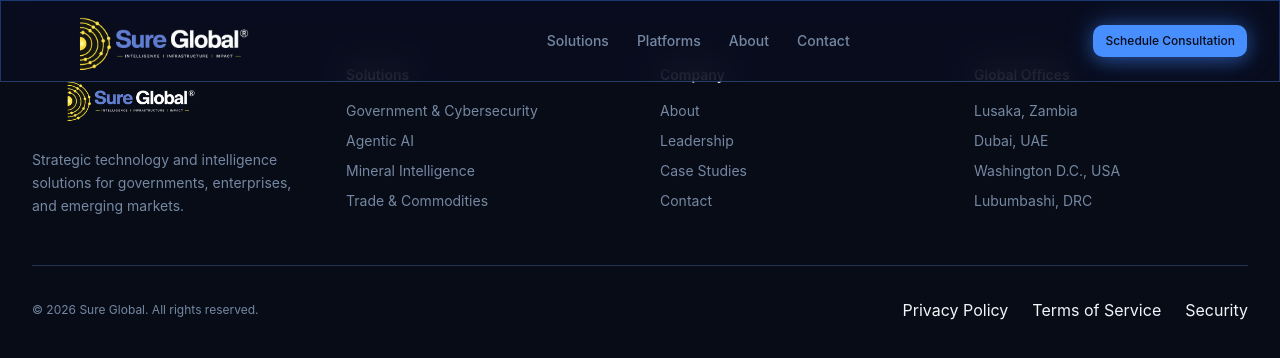
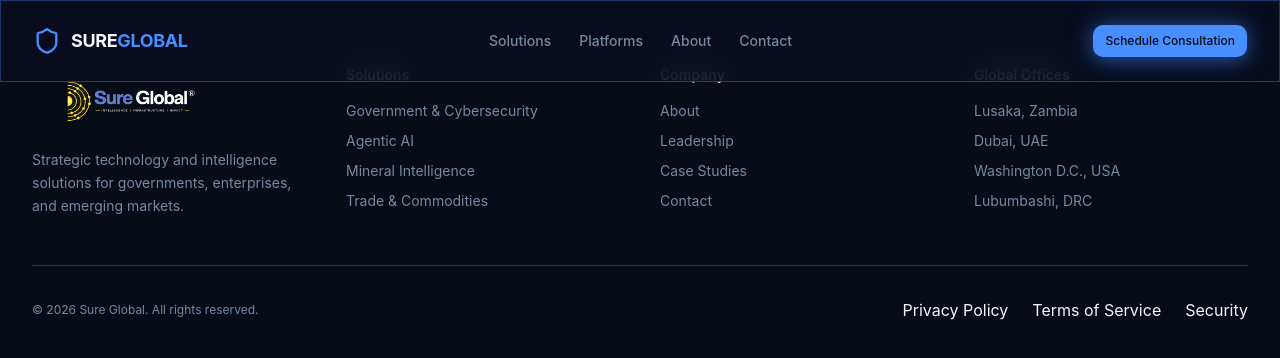
Before and after one commit to Meesh88/Sure-Global, a website: page public/index.html in a window 1280 px wide. Drawn offline with Linux system fonts and the light colour scheme.

Commit message:
Restore original shield navbar brand

```diff
--- a/public/index.html
+++ b/public/index.html
@@ -1295,7 +1295,15 @@ function fixLogo(){
   if(nav){
     var navBrand=nav.querySelector('a[href="/"]');
     if(navBrand&&!navBrand.querySelector('img[data-sg-logo]')){
-      navBrand.innerHTML='<img src="/assets/sure-global-logo.png" alt="Sure Global" data-sg-logo="1" style="height:90px;width:auto;display:block;max-width:270px;object-fit:contain;" />';
+      navBrand.innerHTML=`
+<div data-sg-logo="1" style="display:flex;align-items:center;gap:10px;height:100%;">
+  <svg width="28" height="28" viewBox="0 0 24 24" fill="none" stroke="hsl(var(--primary))" stroke-width="2" stroke-linecap="round" stroke-linejoin="round" style="display:block;flex-shrink:0;">
+    <path d="M20 13c0 5-3.5 7.5-7.66 8.95a1 1 0 0 1-.67-.01C7.5 20.5 4 18 4 13V6a1 1 0 0 1 1-1c2 0 4.5-1.2 6.24-2.72a1.17 1.17 0 0 1 1.52 0C14.51 3.81 17 5 19 5a1 1 0 0 1 1 1z"/>
+  </svg>
+  <span style="font-size:18px;font-weight:700;letter-spacing:-0.02em;color:hsl(var(--foreground));line-height:1;">
+    SURE<span style="color:hsl(var(--primary));">GLOBAL</span>
+  </span>
+</div>`;
       navBrand.style.gap='0';
       navBrand.style.marginLeft='0';
     }
```
